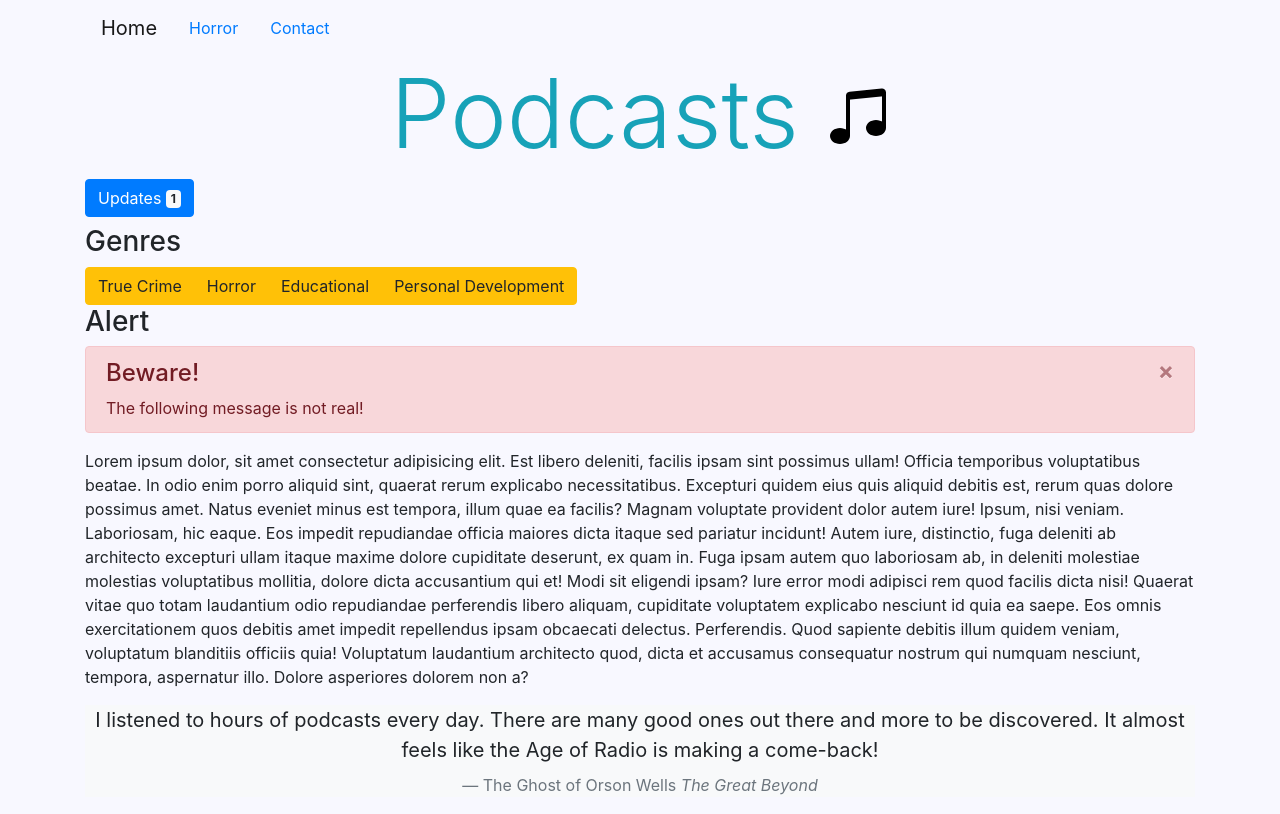
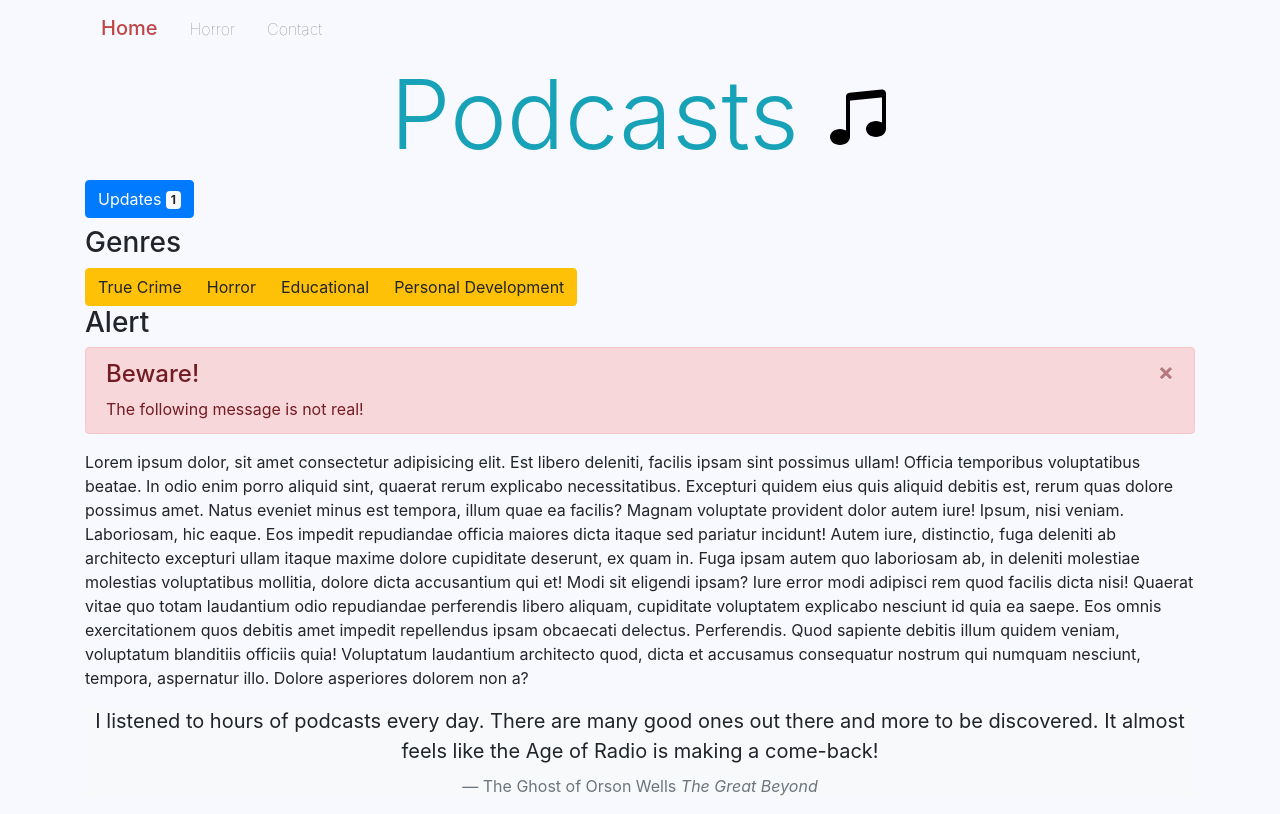
Before and after one commit to TandiweP/Podcasts, a plain HTML site: page index.html in a window 1280 px wide. Drawn offline with nearby package versions, Linux system fonts and the light colour scheme.

Commit message:
custom css

```diff
--- a/app.css
+++ b/app.css
@@ -1,3 +1,13 @@
 body {
   background-color: ghostwhite;
 }
+
+#mainNavBar .navbar-brand {
+  color: rgb(191, 71, 71);
+  font-weight: 500;
+}
+
+#mainNavBar .nav-link {
+  color: gray;
+  font-weight: 100;
+}
--- a/index.html
+++ b/index.html
@@ -10,7 +10,7 @@
 </head>
 <body>
     <div class="container">
-        <nav class="navbar navbar-light justify-content-start">
+        <nav class="navbar navbar-light justify-content-start align-items-baseline" id="mainNavBar">
             <a class="navbar-brand" href="index.html">Home</a>
             <a class="nav-link" href="horror.html">Horror</a>
             <a class="nav-link" href="contact.html">Contact</a>
```
